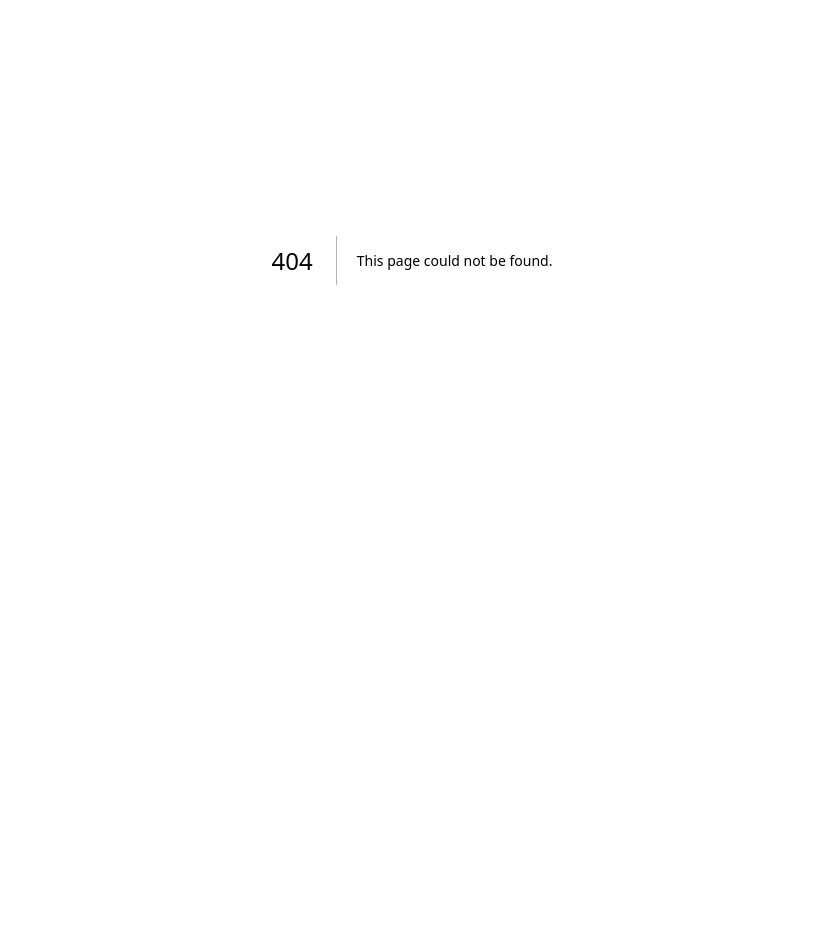
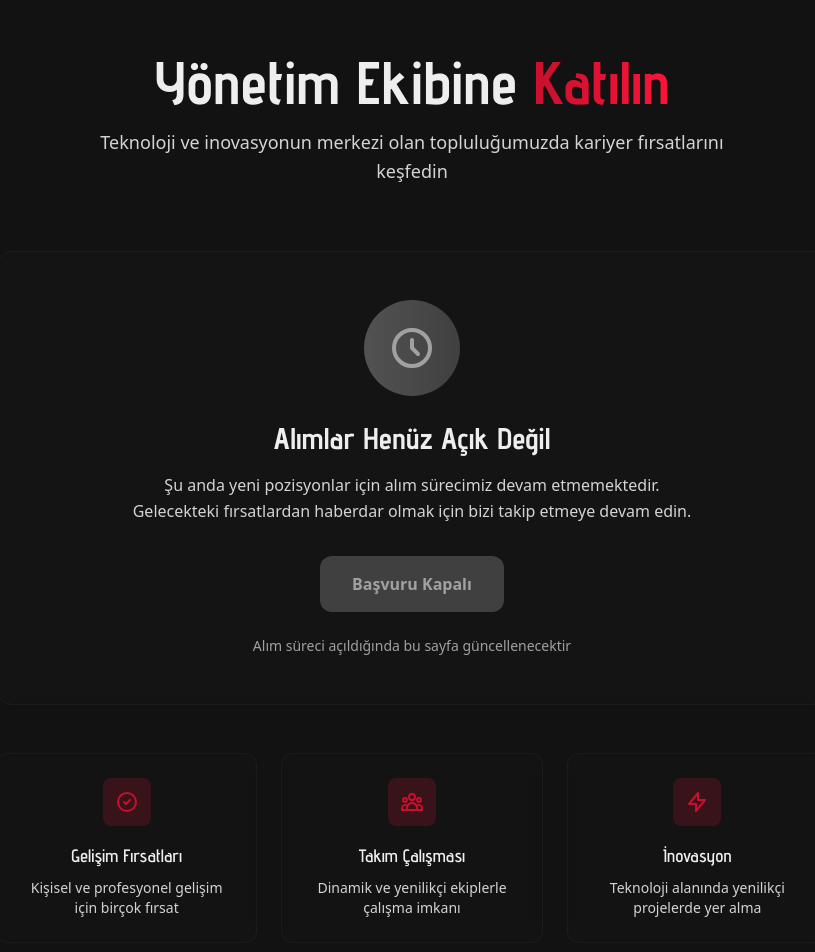
Before and after one commit to HSD-OSTIMTECH/HSD-Landing, a Next.js app: page /about/careers in a window 1280 px wide. Before the commit this address had no page. Shown: the part 140-1092 px from the top of the page, without its empty margins (228-1043 px from the left). Before the commit the page ends 800 px from the top, so only its background shows below. Built offline with nearby package versions, Linux system fonts and the light colour scheme.

Commit message:
feat: add Careers page with header, status card, future opportunities, and contact info sections

```diff
--- /dev/null
+++ b/app/(site)/about/careers/page.tsx
@@ -0,0 +1,153 @@
+'use client'
+import React from 'react'
+import { motion } from 'framer-motion'
+
+const Careers = () => {
+  return (
+    <div className="min-h-screen bg-black text-white py-20">
+      <div className="max-w-4xl mx-auto px-4 sm:px-6 lg:px-8">
+        {/* Header */}
+        <motion.div
+          initial={{ opacity: 0, y: 30 }}
+          animate={{ opacity: 1, y: 0 }}
+          transition={{ duration: 0.8 }}
+          className="text-center mb-16"
+        >
+          <h1 className="text-4xl md:text-5xl lg:text-6xl font-bold font-advent-pro mb-4">
+            <span className="text-white">Yönetim Ekibine </span>
+            <span className="bg-gradient-to-r from-primary to-secondary bg-clip-text text-transparent">
+              Katılın
+            </span>
+          </h1>
+
+          <p className="text-lg text-neutral-300 leading-relaxed max-w-2xl mx-auto">
+            Teknoloji ve inovasyonun merkezi olan topluluğumuzda kariyer fırsatlarını keşfedin
+          </p>
+        </motion.div>
+
+        {/* Main Content */}
+        <motion.div
+          initial={{ opacity: 0, y: 30 }}
+          animate={{ opacity: 1, y: 0 }}
+          transition={{ duration: 0.8, delay: 0.2 }}
+          className="text-center"
+        >
+          {/* Status Card */}
+          <div className="bg-neutral-900/50 backdrop-blur-sm border border-neutral-800/50 rounded-2xl p-12 mb-12">
+            <div className="mb-8">
+              <div className="w-24 h-24 mx-auto mb-6 bg-gradient-to-r from-neutral-600 to-neutral-700 rounded-full flex items-center justify-center">
+                <svg className="w-12 h-12 text-neutral-400" fill="none" stroke="currentColor" viewBox="0 0 24 24">
+                  <path strokeLinecap="round" strokeLinejoin="round" strokeWidth={2} d="M12 8v4l3 3m6-3a9 9 0 11-18 0 9 9 0 0118 0z" />
+                </svg>
+              </div>
+
+              <h2 className="text-3xl font-bold text-white mb-4 font-advent-pro">
+                Alımlar Henüz Açık Değil
+              </h2>
+
+              <p className="text-neutral-300 leading-relaxed max-w-xl mx-auto mb-8">
+                Şu anda yeni pozisyonlar için alım sürecimiz devam etmemektedir.
+                Gelecekteki fırsatlardan haberdar olmak için bizi takip etmeye devam edin.
+              </p>
+            </div>
+
+            {/* Disabled Apply Button */}
+            <button
+              disabled
+              className="px-8 py-4 bg-neutral-700 text-neutral-400 rounded-xl font-semibold cursor-not-allowed transition-all duration-300 mb-6"
+            >
+              Başvuru Kapalı
+            </button>
+
+            <p className="text-sm text-neutral-400">
+              Alım süreci açıldığında bu sayfa güncellenecektir
+            </p>
+          </div>
+
+          {/* Future Opportunities */}
+          <motion.div
+            initial={{ opacity: 0, y: 30 }}
+            animate={{ opacity: 1, y: 0 }}
+            transition={{ duration: 0.8, delay: 0.4 }}
+            className="grid grid-cols-1 md:grid-cols-3 gap-6 mb-16"
+          >
+            <div className="bg-neutral-900/30 backdrop-blur-sm border border-neutral-800/50 rounded-xl p-6">
+              <div className="w-12 h-12 mx-auto mb-4 bg-primary/20 rounded-lg flex items-center justify-center">
+                <svg className="w-6 h-6 text-primary" fill="none" stroke="currentColor" viewBox="0 0 24 24">
+                  <path strokeLinecap="round" strokeLinejoin="round" strokeWidth={2} d="M9 12l2 2 4-4m6 2a9 9 0 11-18 0 9 9 0 0118 0z" />
+                </svg>
+              </div>
+              <h3 className="text-lg font-semibold text-white mb-2 font-advent-pro">
+                Gelişim Fırsatları
+              </h3>
+              <p className="text-neutral-300 text-sm">
+                Kişisel ve profesyonel gelişim için birçok fırsat
+              </p>
+            </div>
+
+            <div className="bg-neutral-900/30 backdrop-blur-sm border border-neutral-800/50 rounded-xl p-6">
+              <div className="w-12 h-12 mx-auto mb-4 bg-primary/20 rounded-lg flex items-center justify-center">
+                <svg className="w-6 h-6 text-primary" fill="none" stroke="currentColor" viewBox="0 0 24 24">
+                  <path strokeLinecap="round" strokeLinejoin="round" strokeWidth={2} d="M17 20h5v-2a3 3 0 00-5.356-1.857M17 20H7m10 0v-2c0-.656-.126-1.283-.356-1.857M7 20H2v-2a3 3 0 015.356-1.857M7 20v-2c0-.656.126-1.283.356-1.857m0 0a5.002 5.002 0 019.288 0M15 7a3 3 0 11-6 0 3 3 0 016 0zm6 3a2 2 0 11-4 0 2 2 0 014 0zM7 10a2 2 0 11-4 0 2 2 0 014 0z" />
+                </svg>
+              </div>
+              <h3 className="text-lg font-semibold text-white mb-2 font-advent-pro">
+                Takım Çalışması
+              </h3>
+              <p className="text-neutral-300 text-sm">
+                Dinamik ve yenilikçi ekiplerle çalışma imkanı
+              </p>
+            </div>
+
+            <div className="bg-neutral-900/30 backdrop-blur-sm border border-neutral-800/50 rounded-xl p-6">
+              <div className="w-12 h-12 mx-auto mb-4 bg-primary/20 rounded-lg flex items-center justify-center">
+                <svg className="w-6 h-6 text-primary" fill="none" stroke="currentColor" viewBox="0 0 24 24">
+                  <path strokeLinecap="round" strokeLinejoin="round" strokeWidth={2} d="M13 10V3L4 14h7v7l9-11h-7z" />
+                </svg>
+              </div>
+              <h3 className="text-lg font-semibold text-white mb-2 font-advent-pro">
+                İnovasyon
+              </h3>
+              <p className="text-neutral-300 text-sm">
+                Teknoloji alanında yenilikçi projelerde yer alma
+              </p>
+            </div>
+          </motion.div>
+
+          {/* Contact Info */}
+          <motion.div
+            initial={{ opacity: 0, y: 30 }}
+            animate={{ opacity: 1, y: 0 }}
+            transition={{ duration: 0.8, delay: 0.6 }}
+            className="bg-gradient-to-r from-primary/10 to-secondary/10 backdrop-blur-sm border border-neutral-800/50 rounded-xl p-8"
+          >
+            <h3 className="text-2xl font-bold text-white mb-4 font-advent-pro">
+              Haberdar Olmak İster Misiniz?
+            </h3>
+            <p className="text-neutral-300 mb-6 leading-relaxed">
+              Yeni pozisyonlar açıldığında ilk siz haberdar olun.
+              Sosyal medya hesaplarımızı takip ederek güncel kalın.
+            </p>
+
+            <div className="flex justify-center gap-4">
+              <a
+                href="#"
+                className="px-6 py-3 bg-neutral-800 hover:bg-neutral-700 text-white rounded-xl transition-colors"
+              >
+                LinkedIn'de Takip Et
+              </a>
+              <a
+                href="#"
+                className="px-6 py-3 bg-neutral-800 hover:bg-neutral-700 text-white rounded-xl transition-colors"
+              >
+                Instagram'da Takip Et
+              </a>
+            </div>
+          </motion.div>
+        </motion.div>
+      </div>
+    </div>
+  )
+}
+
+export default Careers
```
